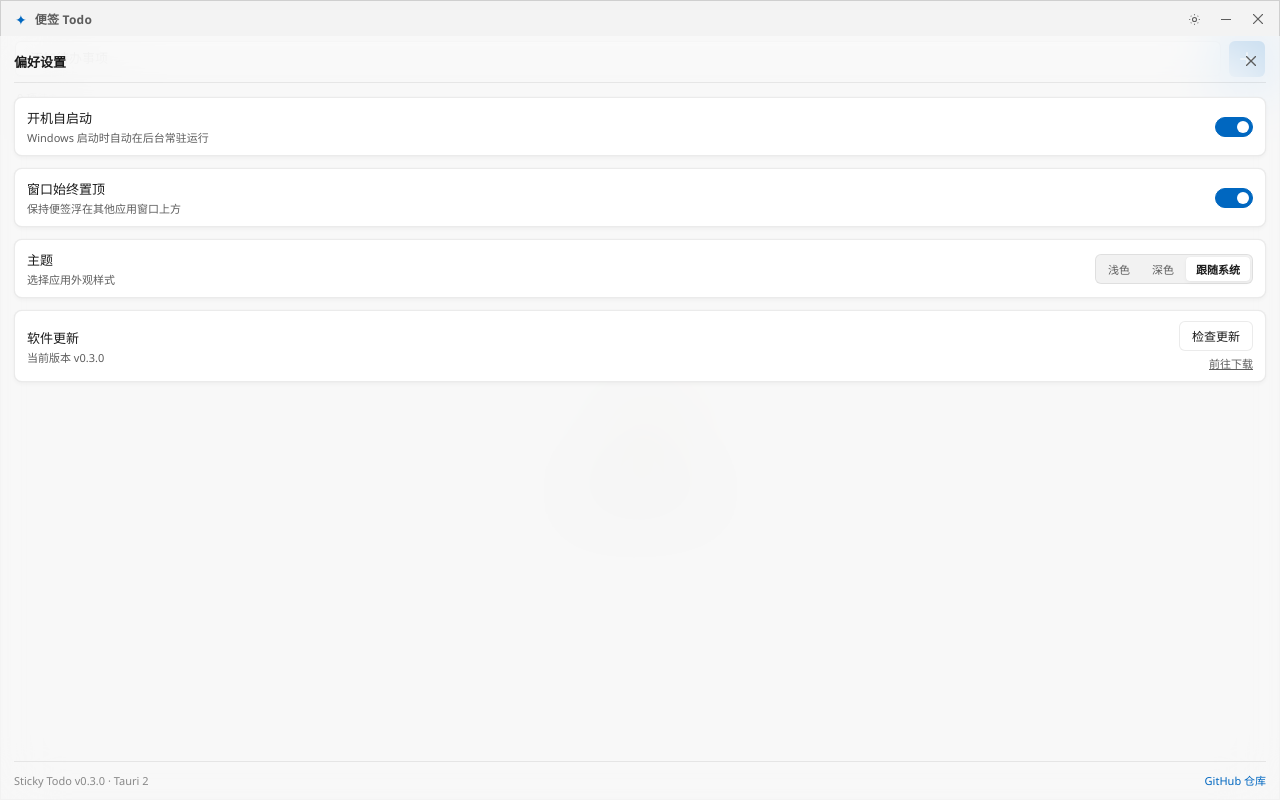
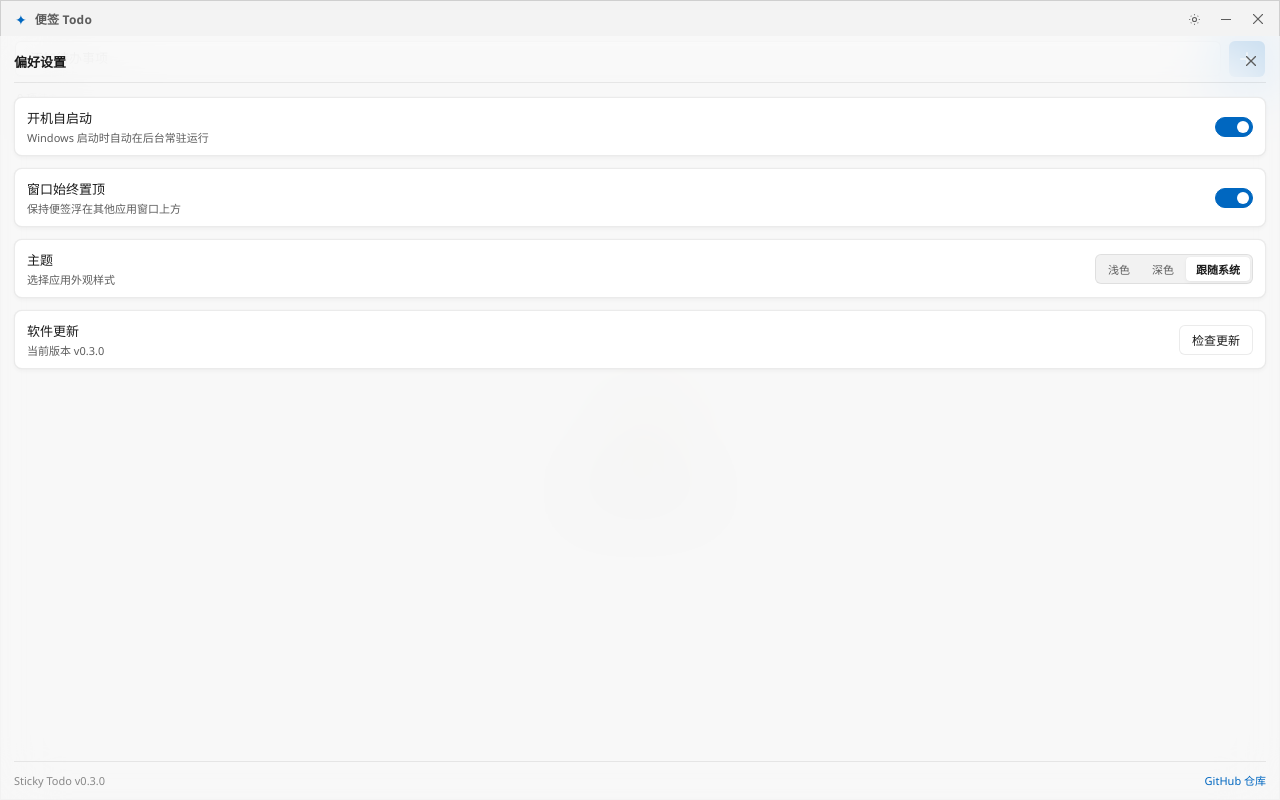
Before and after one commit to landfallbox/sticky-todo, a website: page src/index.html in a window 1280 px wide. Both pictures are taken after a click on the button 1194 px from the left and 19 px from the top of the page. Drawn offline with Linux system fonts and the light colour scheme.

Commit message:
refactor(settings): 移除前往下载链接与页脚 Tauri 2 标识

```diff
--- a/src/assets/app.js
+++ b/src/assets/app.js
@@ -35,7 +35,6 @@ const switchAlwaysOnTop = document.getElementById('switch-always-on-top');
 const btnCheckUpdate = document.getElementById('btn-check-update');
 const updateStatusText = document.getElementById('update-status-text');
 const btnUpdateHint = document.getElementById('btn-update-hint');
-const linkGithubRelease = document.getElementById('link-github-release');
 const appVersionFooter = document.getElementById('app-version-footer');
 const themeSegmented = document.getElementById('theme-segmented');
 
@@ -207,14 +206,6 @@ function setupEventListeners() {
   if (btnUpdateHint) {
     btnUpdateHint.addEventListener('click', openSettings);
   }
-  if (linkGithubRelease) {
-    linkGithubRelease.addEventListener('click', (e) => {
-      e.preventDefault();
-      invoke('open_external_url', { url: GITHUB_RELEASES_URL }).catch(() => {
-        window.open(GITHUB_RELEASES_URL, '_blank');
-      });
-    });
-  }
 
   // Clear completed
   btnClearDone.addEventListener('click', clearCompleted);
@@ -222,7 +213,6 @@ function setupEventListeners() {
 
 // ── Update Checker ──────────────────────────────────
 
-const GITHUB_RELEASES_URL = 'https://github.com/landfallbox/sticky-todo/releases';
 const UPDATE_CHECK_INTERVAL_MS = 24 * 60 * 60 * 1000; // 运行中超过 24h 自动再查一次
 let APP_VERSION = '0.3.0'; // 兜底值，init 时从 core:app:version 读取实际值
 
@@ -391,7 +381,6 @@ function renderUpdateUI() {
       btnCheckUpdate.disabled = false;
     }
   }
-  if (linkGithubRelease) linkGithubRelease.classList.toggle('hidden', s !== 'update-available');
   if (btnUpdateHint) btnUpdateHint.classList.toggle('hidden', s !== 'update-available');
 }
 
@@ -417,7 +406,7 @@ async function initUpdateChecker() {
   } catch (e) {
     // 保留兜底版本号
   }
-  if (appVersionFooter) appVersionFooter.textContent = `Sticky Todo v${APP_VERSION} · Tauri 2`;
+  if (appVersionFooter) appVersionFooter.textContent = `Sticky Todo v${APP_VERSION}`;
   renderUpdateUI();
   runUpdateCheck(true);
   scheduleDailyCheck();
--- a/src/assets/style.css
+++ b/src/assets/style.css
@@ -842,17 +842,6 @@ body.collapsed .edge-peek {
   gap: 4px;
 }
 
-.update-fallback {
-  font-size: 11px;
-  color: var(--text-secondary);
-  text-decoration: underline;
-  cursor: pointer;
-}
-
-.update-fallback:hover {
-  color: var(--accent);
-}
-
 .settings-footer {
   margin-top: auto;
   display: flex;
--- a/src/index.html
+++ b/src/index.html
@@ -106,12 +106,11 @@
           </div>
           <div class="update-actions">
             <button id="btn-check-update" class="settings-btn">检查更新</button>
-            <a id="link-github-release" class="update-fallback hidden" href="#">前往下载</a>
           </div>
         </div>
 
         <div class="settings-footer">
-          <span class="app-version" id="app-version-footer">Sticky Todo v0.3.0 · Tauri 2</span>
+          <span class="app-version" id="app-version-footer">Sticky Todo v0.3.0</span>
           <a href="https://github.com/landfallbox/sticky-todo" target="_blank" class="github-link">GitHub 仓库</a>
         </div>
       </div>
```
